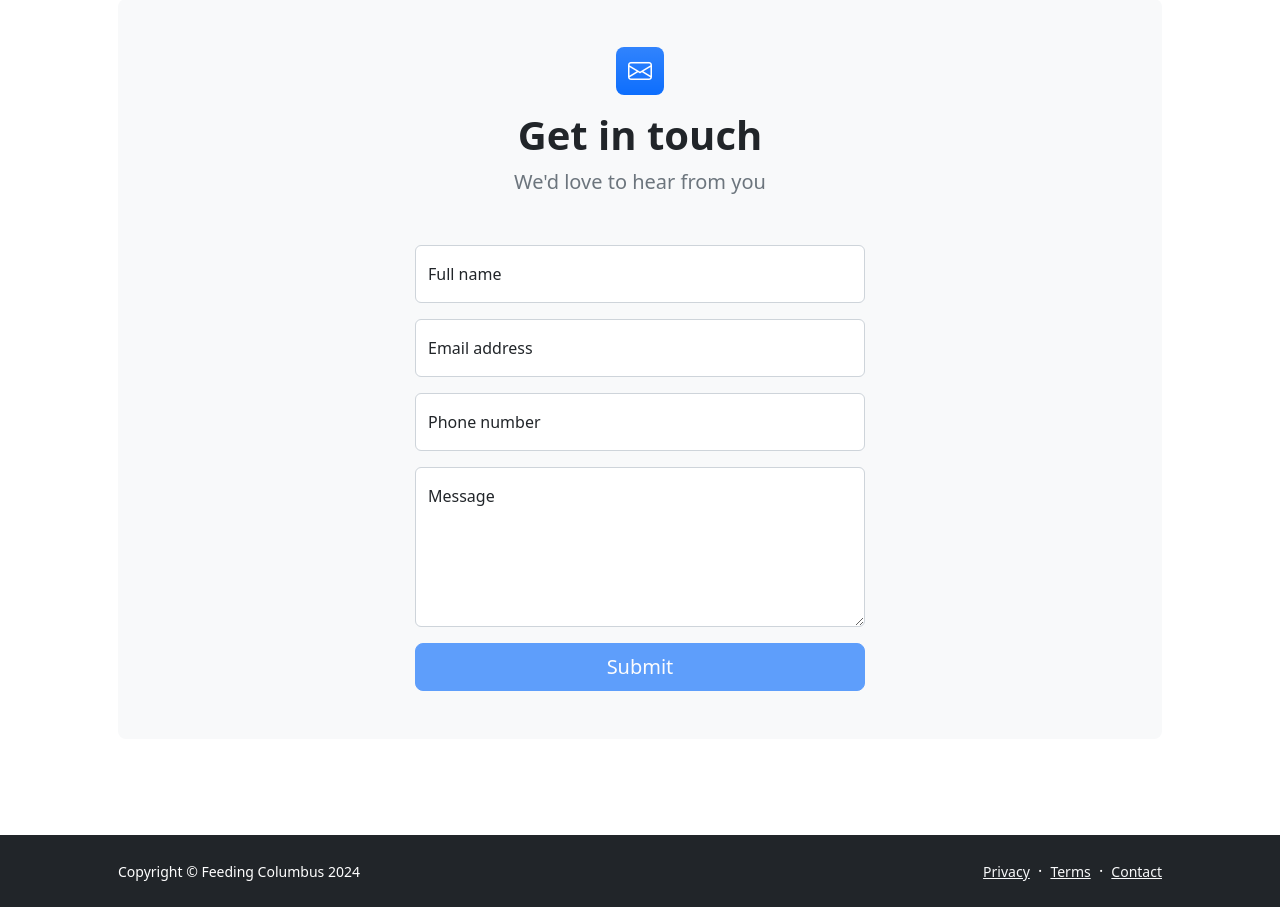
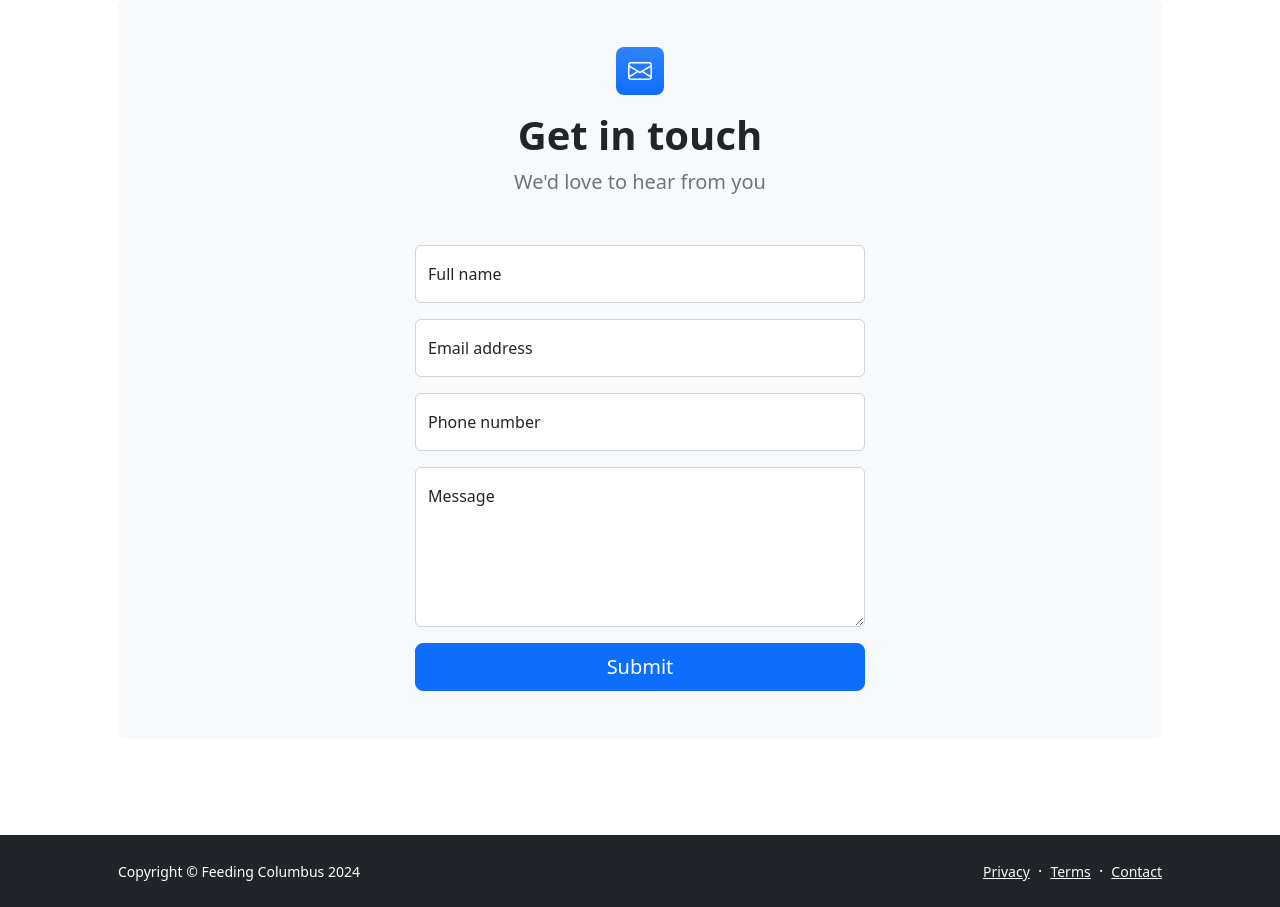
Before and after one commit to Nvp1514/Feeding-Columbus, a Flask app: page /contact.html in a window 1280 px wide. Shown: the part 105-1012 px from the top of the page. Run offline with Flask 2, Linux system fonts and the light colour scheme; some libraries are stand-ins or nearby versions.

Commit message:
Update contact.html

```diff
--- a/templates/contact.html
+++ b/templates/contact.html
@@ -94,7 +94,7 @@
                                     <!-- an error submitting the form-->
                                     <div class="d-none" id="submitErrorMessage"><div class="text-center text-danger mb-3">Error sending message!</div></div>
                                     <!-- Submit Button-->
-                                    <div class="d-grid"><button class="btn btn-primary btn-lg disabled" id="submitButton" type="submit">Submit</button></div>
+                                    <div class="d-grid"><button class="btn btn-primary btn-lg " id="submitButton" type="submit">Submit</button></div>
                                 </form>
                             </div>
                         </div>
```
